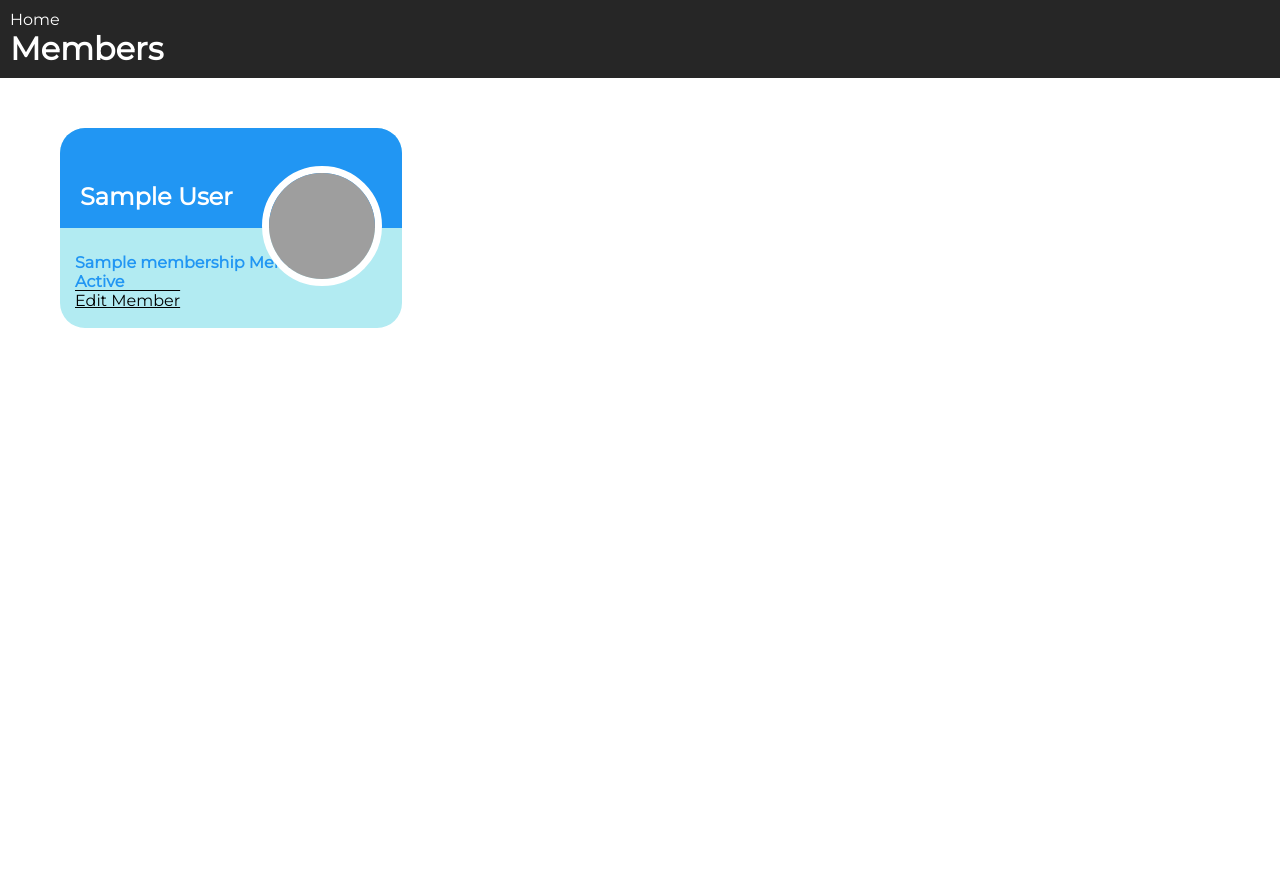
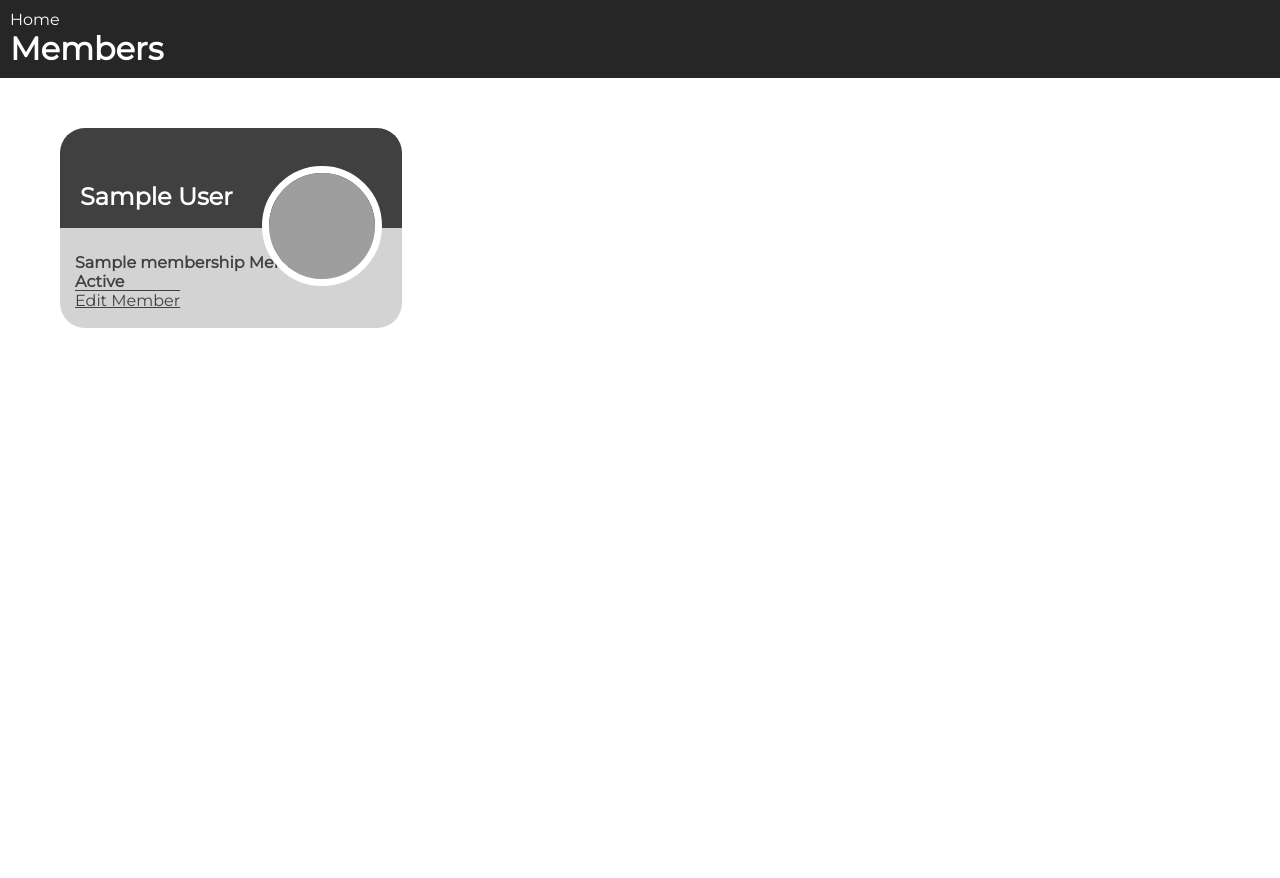
Before and after one commit to callumw118/gym_booking_system, a Flask app: page /members in a window 1280 px wide. Run offline with Flask 2, Linux system fonts and the light colour scheme; a database or web service that is not in the repository returns one stand-in record (values such as "Sample title"); some libraries are stand-ins or nearby versions; grey boxes are pictures that could not be loaded.

Commit message:
Changes color of text and member card

```diff
--- a/console.py
+++ b/console.py
@@ -19,11 +19,14 @@ member_repository.save(member_1)
 member_2 = Member("James Mann", "Premium")
 member_repository.save(member_2)
 
-activity_1 = Activity("HIIT (High Intensity Training)", "Monday", "13:00", 3)
+activity_1 = Activity("HIIT (High Intensity Training)", "Monday", "13:00", 10)
 activity_repository.save(activity_1)
 
 activity_2 = Activity("Indoor Cycling", "Monday", "15:00", 20)
 activity_repository.save(activity_2)
+
+activity_3 = Activity("Functional Strength", "Tuesday", "18:00", 12)
+activity_repository.save(activity_3)
 
 booking_1 = Booking(member_1, activity_1)
 booking_repository.save(booking_1)
--- a/static/activities.css
+++ b/static/activities.css
@@ -47,6 +47,7 @@
 h3 {
     text-align: center;
     padding: 20px 0 5px;
+    font-size: 1.4em;
 }
 
 .activity-card a {
--- a/static/members.css
+++ b/static/members.css
@@ -1,5 +1,5 @@
 .members {
-    background-color: white;
+    background-color: #fff;
     margin: auto;
     width: 100%;
     padding: 30px;
@@ -12,7 +12,7 @@
 .card {
     position: relative;
     border-radius: 25px;
-    background-color: #B2EBF2;
+    background-color: lightgrey;
     height: 200px;
     width: 28%;
     text-align: left;
@@ -23,7 +23,7 @@
 
 .top {
     border-radius: 25px 25px 0 0;
-    background: #2196f3;
+    background: #404040;
     height: 100px;
     width: 100%;
     position: absolute;
@@ -53,11 +53,11 @@
 }
 
 .bottom a {
-    color: black;
+    color: #404040;
     text-decoration: underline overline;
 }
 
 .status {
     margin: 10px -100px;
-    color: #2196f3;
+    color: #404040;
 }
```
